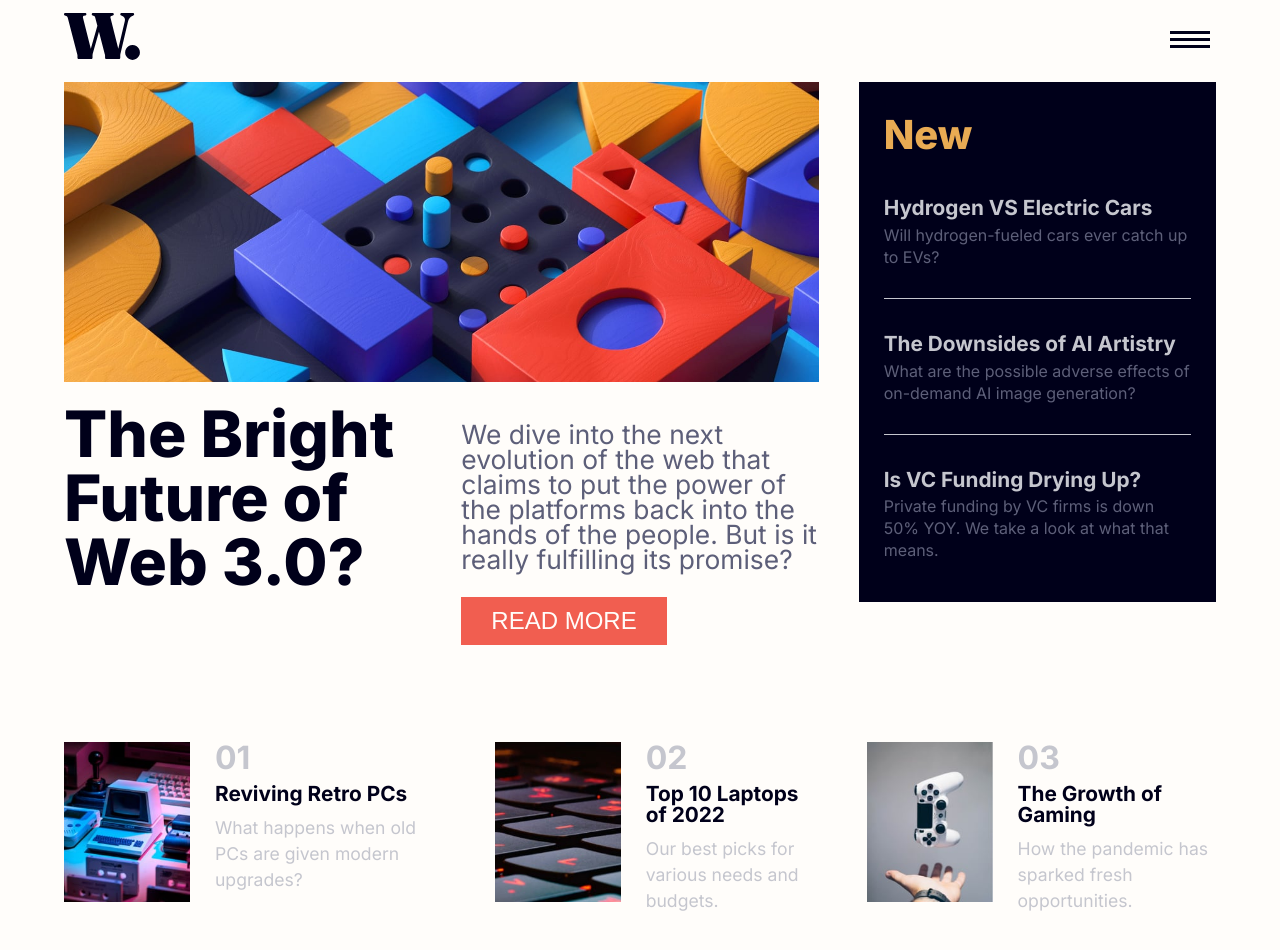
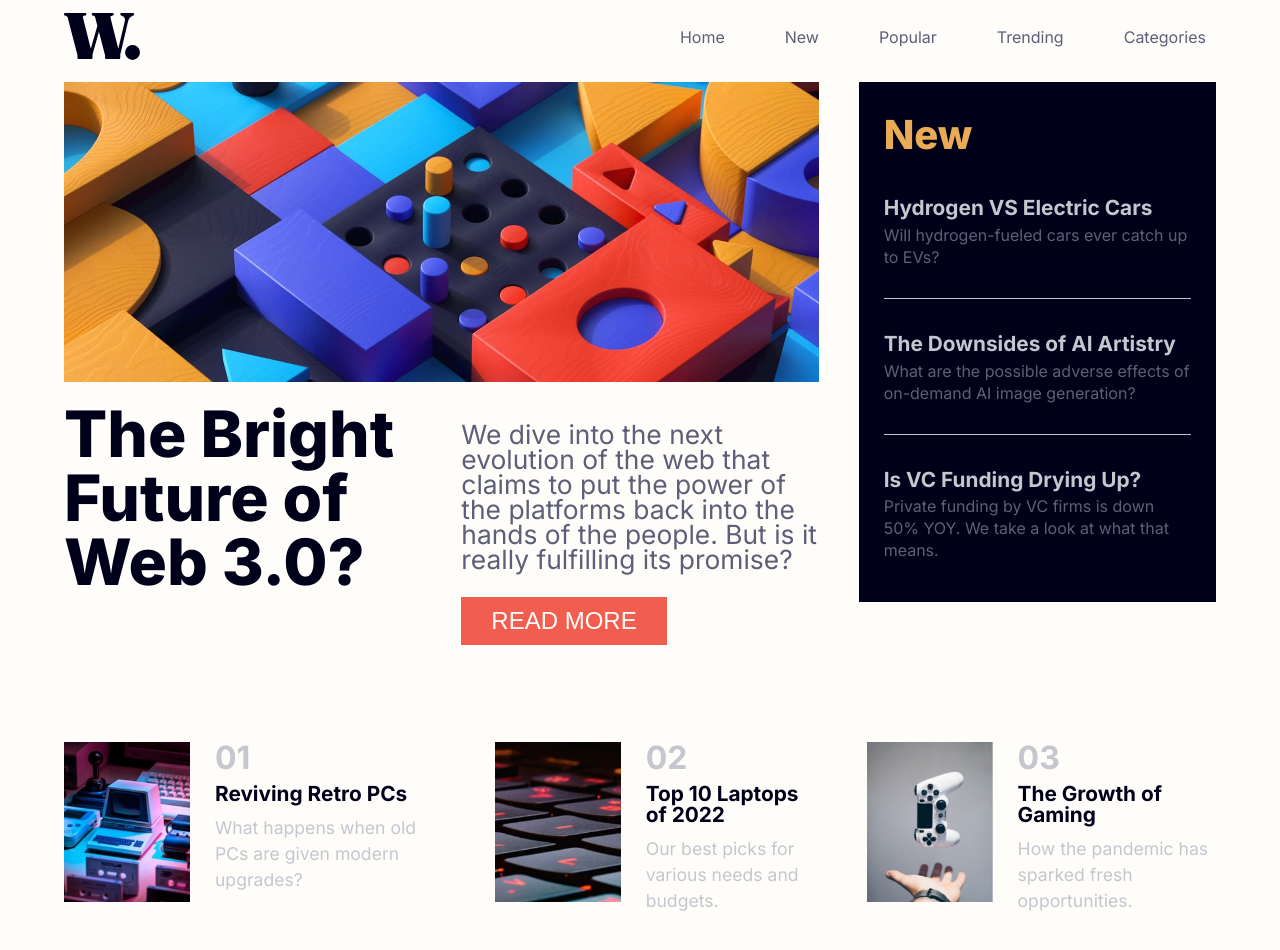
Before and after one commit to YasminFerreira0/News-homepage, a plain HTML site: page index.html in a window 1280 px wide. Drawn offline with nearby package versions, Linux system fonts and the light colour scheme.

Commit message:
menu desktop

```diff
--- a/css/style.css
+++ b/css/style.css
@@ -19,7 +19,6 @@ body {
     font-size: 2em;
     cursor: pointer;
 }
-
 
 
 .banner-principal {
@@ -153,6 +152,28 @@ body {
     body {
         margin: 1vw 5vw;
     }
+    .cabecalho {
+        display: flex;
+        align-items: center;
+        justify-content: space-between;
+    }
+
+    .menu-nav {
+        display: flex;
+        gap: 40px;
+    }
+
+    .menu-itens {
+        color: hsl(236, 13%, 42%);
+        font-size: 1em;
+        cursor: pointer;
+        padding: 10px;
+    }
+
+    .menu-itens:hover {
+        color: hsl(35, 77%, 62%);
+    }
+
     .container {
         display: grid;
         grid-template-columns: repeat(3, 1fr);
@@ -161,6 +182,7 @@ body {
         grid-row-gap: 20px;
         margin: 20px 0;
     }
+
 
     .logo-cabecalho {
         width: 6vw;
--- a/index.html
+++ b/index.html
@@ -20,15 +20,17 @@
 
     <div class="cabecalho">
       <h1><img src="assets/images/logo.svg" alt="logo" class="logo-cabecalho"></h1>
-      <button class="botao-menu-cabecalho"><img src="assets/images/icon-menu.svg" alt="menu"></button>
+      <!--<button class="botao-menu-cabecalho"><img src="assets/images/icon-menu.svg" alt="menu"></button>-->
 
-      <!--<nav class="links-cabecalho">
-          <a href="#"></a>Home</a>
-          <a href="#"></a>New</a>
-          <a href="#"></a>Popular</a>
-          <a href="#"></a>Trending</a>
-          <a href="#"></a>Categories</a>
-      </nav>-->
+      <nav class="menu-cabecalho">
+        <ul class="menu-nav">
+          <li class="menu-itens"><a href="#"></a>Home</a></li>
+          <li class="menu-itens"><a href="#"></a>New</a></li>
+          <li class="menu-itens"><a href="#"></a>Popular</a></li>
+          <li class="menu-itens"><a href="#"></a>Trending</a></li>
+          <li class="menu-itens"><a href="#"></a>Categories</a></li>
+        </ul>
+      </nav>
 
     </div>
   </header>
```
